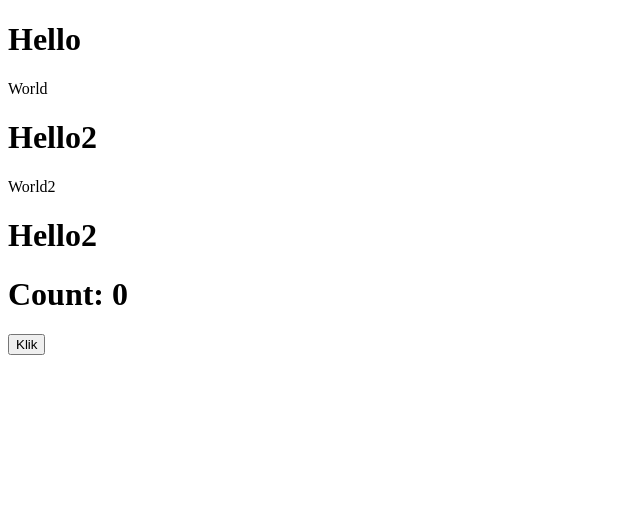
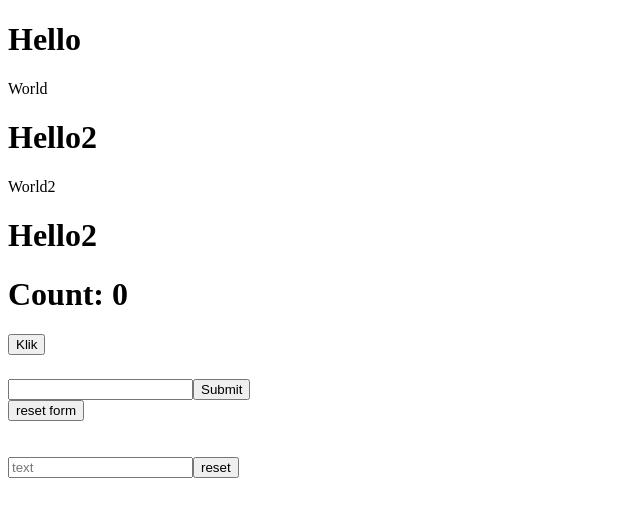
Before and after one commit to ariefyusron/learn-react-js-batch-14, a React (Vite) app: page / in a window 1280 px wide. Shown: the top 516 px of the page, without its empty margins (0-640 px from the left). Built offline with nearby package versions, Linux system fonts and the light colour scheme.

Commit message:
form & hooks

```diff
--- a/src/App.jsx
+++ b/src/App.jsx
@@ -1,4 +1,4 @@
-import { useState } from 'react'
+import { useState, useEffect, useRef } from 'react'
 
 import Container from "./Container";
 
@@ -18,9 +18,21 @@ const App = () => {
   ]
 
   const [count, setCount] = useState(0)
+  const [text, setText] = useState('')
+  const formDOM = useRef(null)
+
+  useEffect(() => {
+    console.log('useEffect')
+  }, [count])
 
   const handleClick = () => {
     setCount(count + 1)
+  }
+
+  const handleSubmit = (e) => {
+    e.preventDefault()
+    console.log("submit")
+    console.log(e.target.username.value)
   }
 
   return (
@@ -29,8 +41,28 @@ const App = () => {
         <Container key={index} title={item.title} desc={item.desc} />
       ))}
 
+      {console.log('render')}
+
       <h1>Count: {count}</h1>
       <button onClick={handleClick}>Klik</button>
+
+      <form ref={formDOM} style={{ marginTop: 24 }} onSubmit={handleSubmit}>
+        <input type="text" name='username' />
+        <button type="submit">Submit</button>
+      </form>
+      <button onClick={() => formDOM.current.reset()}>reset form</button>
+
+      <br />
+      <br />
+      <br />
+      <input type='text' placeholder='text' value={text} onChange={(e) => {
+        setText(e.target.value)
+      }} />
+      <button onClick={() => {
+        setText('')
+      }}>reset</button>
+
+      <p>{text}</p>
     </>
   )
 }
```
Also changed, not shown: src/useForm.js (added).
